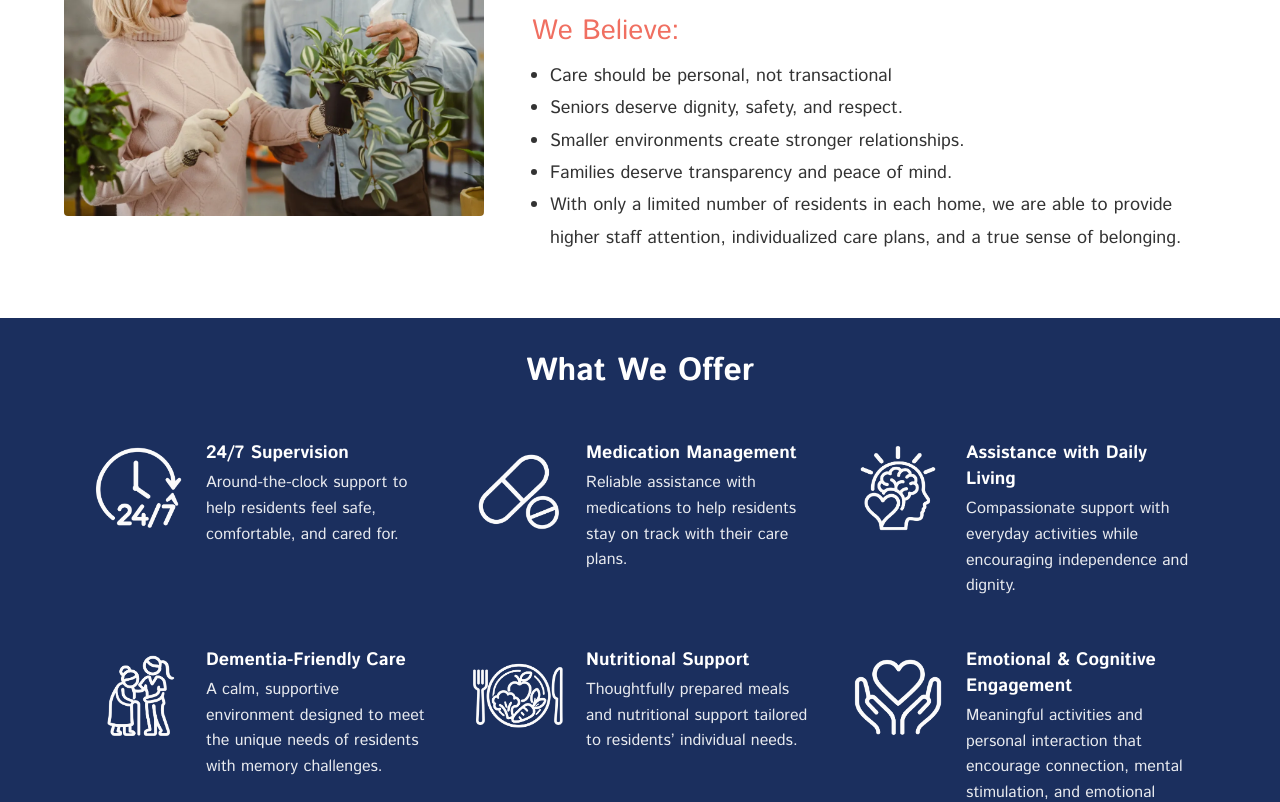
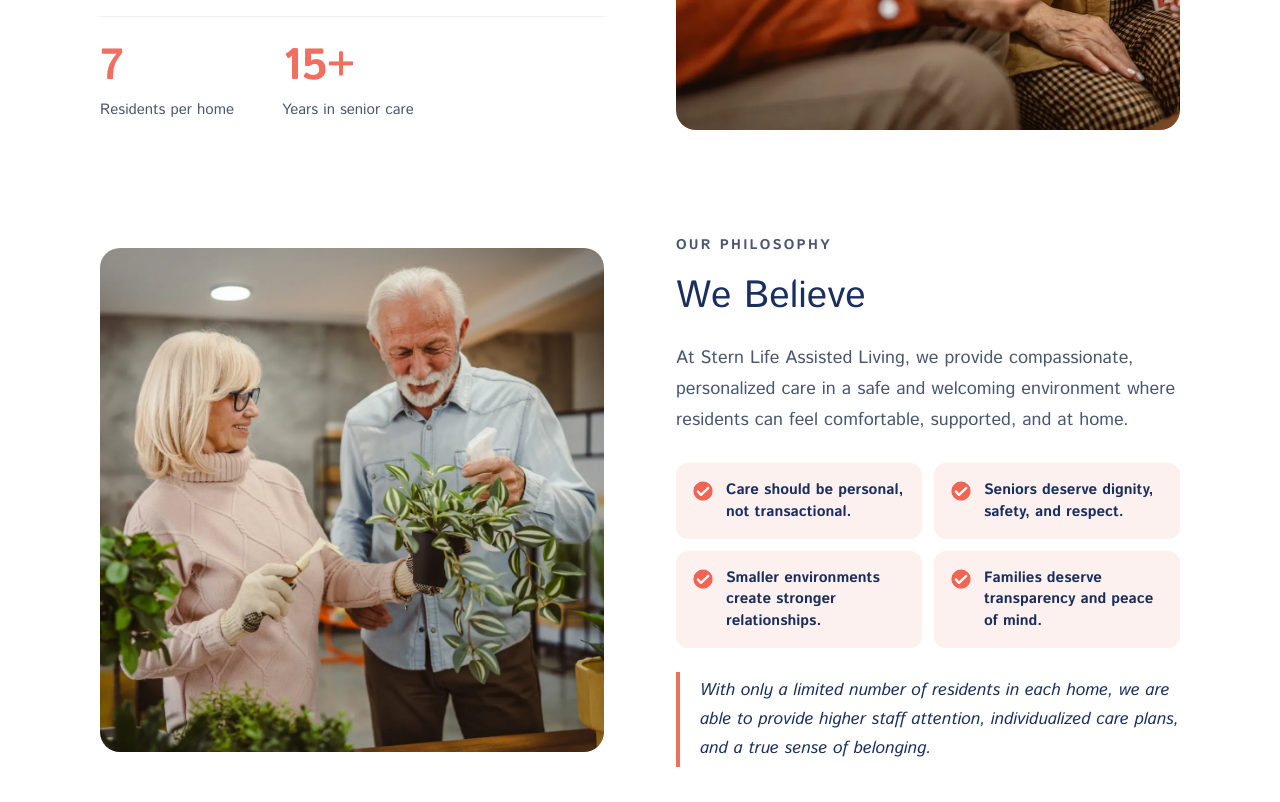
Before and after one commit to kbarakzai97/sternliving, a React (Vite) app: page / in a window 1280 px wide. Shown: the part 1420-2222 px from the top of the page. Built offline with nearby package versions, Linux system fonts and the light colour scheme.

Commit message:
fix nav hover action

```diff
--- a/src/components/About.css
+++ b/src/components/About.css
@@ -1,65 +1,153 @@
 .about {
   display: flex;
   flex-direction: column;
-  gap: 56px;
-  padding: 64px;
+  gap: 104px;
+  max-width: 1160px;
+  margin: 0 auto;
+  padding: 96px 40px;
+  color: #1b2f5e;
 }
 
-.about__row {
-  display: flex;
+.about__story,
+.about__philosophy {
+  display: grid;
+  grid-template-columns: minmax(0, 1fr) minmax(0, 1fr);
   align-items: center;
-  gap: 48px;
+  gap: 72px;
 }
 
-.about__row--reverse {
-  flex-direction: row-reverse;
+.about__eyebrow {
+  margin: 0 0 12px;
+  color: #f06f61;
+  font-size: 14px;
+  font-weight: 700;
+  letter-spacing: 0.16em;
+  text-transform: uppercase;
 }
 
-.about__text {
-  flex: 1 1 0;
+.about__title {
+  margin: 0 0 24px;
+  font-size: 38px;
+  font-weight: 400;
+  line-height: 1.2;
 }
 
-.about__text p {
+.about__text > p {
   margin: 0 0 16px;
-  line-height: 1.6;
-  color: #333;
+  color: #4a5670;
+  line-height: 1.7;
 }
 
-.about__heading {
-  margin: 0 0 16px;
-  color: #f06f61;
-  font-size: 28px;
-  font-weight: 400;
+.about__highlights {
+  display: flex;
+  gap: 48px;
+  margin: 32px 0 0;
+  padding-top: 28px;
+  border-top: 1px solid #eef0f5;
 }
 
-.about__list {
-  margin: 0;
-  padding-left: 18px;
-  color: #333;
-  line-height: 1.8;
+.about__highlight dt {
+  color: #f06f61;
+  font-size: 44px;
+  font-weight: 700;
+  line-height: 1;
+}
+
+.about__highlight dd {
+  margin: 8px 0 0;
+  color: #4a5670;
+  font-size: 15px;
 }
 
 .about__image {
-  flex: 1 1 0;
+  display: block;
   width: 100%;
-  max-width: 420px;
-  height: 320px;
+  aspect-ratio: 4 / 5;
   object-fit: cover;
-  border-radius: 4px;
-  display: block;
+  border-radius: 20px;
 }
 
-@media (max-width: 768px) {
+.about__image--philosophy {
+  aspect-ratio: 1;
+}
+
+.about__beliefs {
+  display: grid;
+  grid-template-columns: repeat(2, minmax(0, 1fr));
+  gap: 12px;
+  margin: 28px 0 24px;
+  padding: 0;
+  list-style: none;
+}
+
+.about__beliefs li {
+  display: flex;
+  align-items: flex-start;
+  gap: 12px;
+  padding: 16px;
+  background: #fdf1ef;
+  border-radius: 12px;
+  font-size: 15px;
+  font-weight: 600;
+  line-height: 1.45;
+}
+
+.about__beliefs img {
+  flex: 0 0 auto;
+  width: 22px;
+  height: 22px;
+  margin-top: 1px;
+}
+
+.about__text > .about__note {
+  margin: 0;
+  padding: 4px 0 4px 20px;
+  border-left: 4px solid #f06f61;
+  color: #1b2f5e;
+  font-size: 17px;
+  font-style: italic;
+}
+
+@media (max-width: 900px) {
   .about {
-    padding: 32px 24px;
+    gap: 72px;
+    padding: 64px 24px;
   }
 
-  .about__row,
-  .about__row--reverse {
-    flex-direction: column;
+  .about__story,
+  .about__philosophy {
+    grid-template-columns: 1fr;
+    gap: 40px;
   }
 
-  .about__image {
-    max-width: 100%;
+  .about__philosophy .about__image {
+    order: 1;
+  }
+
+  .about__title {
+    font-size: 30px;
+  }
+
+  .about__image,
+  .about__image--philosophy {
+    aspect-ratio: 4 / 3;
   }
 }
+
+@media (max-width: 560px) {
+  .about {
+    padding: 48px 16px;
+  }
+
+  .about__beliefs {
+    grid-template-columns: 1fr;
+  }
+
+  .about__highlights {
+    gap: 32px;
+  }
+
+  .about__highlight dt {
+    font-size: 36px;
+  }
+}
--- a/src/components/About.jsx
+++ b/src/components/About.jsx
@@ -1,29 +1,53 @@
 import cardsImg from '../assets/imag2.webp'
 import gardeningImg from '../assets/image1.webp'
+import checkIcon from '../assets/Coral Circle Checkmark Icon.png'
 import './About.css'
+
+const beliefs = [
+  'Care should be personal, not transactional.',
+  'Seniors deserve dignity, safety, and respect.',
+  'Smaller environments create stronger relationships.',
+  'Families deserve transparency and peace of mind.',
+]
+
+const highlights = [
+  { value: '7', label: 'Residents per home' },
+  { value: '15+', label: 'Years in senior care' },
+]
 
 function About() {
   return (
     <section className="about" id="about">
-      <div className="about__row">
+      <div className="about__story">
         <div className="about__text">
-          <h2 className="about__heading">About Us</h2>
+          <p className="about__eyebrow">About Us</p>
+          <h2 className="about__title">
+            A Home-Like Alternative to Traditional Senior Living
+          </h2>
           <p>
-            A Home-Like Alternative to Traditional Senior Living. Stern Life
-            Assisted Living was founded with a simple but powerful vision: to
-            provide seniors with compassionate, personalized care in a
-            comfortable residential setting — not a large institutional
+            Stern Life Assisted Living was founded with a simple but powerful
+            vision: to provide seniors with compassionate, personalized care in
+            a comfortable residential setting — not a large institutional
             facility.
           </p>
           <p>
-            After years of experience working across every level of senior
-            care — from large corporate campuses to mid-sized communities and
-            small homes — our leadership recognized that something was
-            missing in traditional assisted living models. Too often,
-            residents became numbers instead of individuals. Stern Life was
-            created to be different.
+            After years of experience working across every level of senior care
+            — from large corporate campuses to mid-sized communities and small
+            homes — our leadership recognized that something was missing in
+            traditional assisted living models. Too often, residents became
+            numbers instead of individuals. Stern Life was created to be
+            different.
           </p>
+          <dl className="about__highlights">
+            {highlights.map(({ value, label }) => (
+              <div className="about__highlight" key={label}>
+                <dt>{value}</dt>
+                <dd>{label}</dd>
+              </div>
+            ))}
+          </dl>
         </div>
+
         <img
           src={cardsImg}
           className="about__image"
@@ -31,33 +55,34 @@ function About() {
         />
       </div>
 
-      <div className="about__row about__row--reverse">
+      <div className="about__philosophy">
+        <img
+          src={gardeningImg}
+          className="about__image about__image--philosophy"
+          alt="Senior couple tending to houseplants together"
+        />
         <div className="about__text">
-          <h2 className="about__heading">Our Philosophy</h2>
+          <p className="about__eyebrow">Our Philosophy</p>
+          <h2 className="about__title">We Believe</h2>
           <p>
             At Stern Life Assisted Living, we provide compassionate,
             personalized care in a safe and welcoming environment where
             residents can feel comfortable, supported, and at home.
           </p>
-          <div style={{ height: '16px' }}></div>
-          <h2 className="about__heading">We Believe:</h2>
-          <ul className="about__list">
-            <li>Care should be personal, not transactional</li>
-            <li>Seniors deserve dignity, safety, and respect.</li>
-            <li>Smaller environments create stronger relationships.</li>
-            <li>Families deserve transparency and peace of mind.</li>
-            <li>
-              With only a limited number of residents in each home, we are
-              able to provide higher staff attention, individualized care
-              plans, and a true sense of belonging.
-            </li>
+          <ul className="about__beliefs">
+            {beliefs.map((belief) => (
+              <li key={belief}>
+                <img src={checkIcon} alt="" />
+                <span>{belief}</span>
+              </li>
+            ))}
           </ul>
+          <p className="about__note">
+            With only a limited number of residents in each home, we are able to
+            provide higher staff attention, individualized care plans, and a
+            true sense of belonging.
+          </p>
         </div>
-        <img
-          src={gardeningImg}
-          className="about__image"
-          alt="Senior couple tending to houseplants together"
-        />
       </div>
     </section>
   )
--- a/src/components/Navbar.css
+++ b/src/components/Navbar.css
@@ -30,8 +30,13 @@
   text-decoration: none;
 }
 
-.navbar__links a:hover {
-  text-decoration: underline;
+.navbar__links a {
+  transition: color 0.15s ease;
+}
+
+.navbar__links a:hover,
+.navbar__links a:focus-visible {
+  color: #f06f61;
 }
 
 .navbar__dropdown {
@@ -59,6 +64,14 @@
   display: block;
   padding: 10px 16px;
   white-space: nowrap;
+  transition: background 0.15s ease, color 0.15s ease;
+}
+
+.navbar__menu a:hover,
+.navbar__menu a:focus-visible {
+  background: #fdf1ef;
+  color: #f06f61;
+  text-decoration: none;
 }
 
 .navbar__dropdown:hover .navbar__menu,
```
